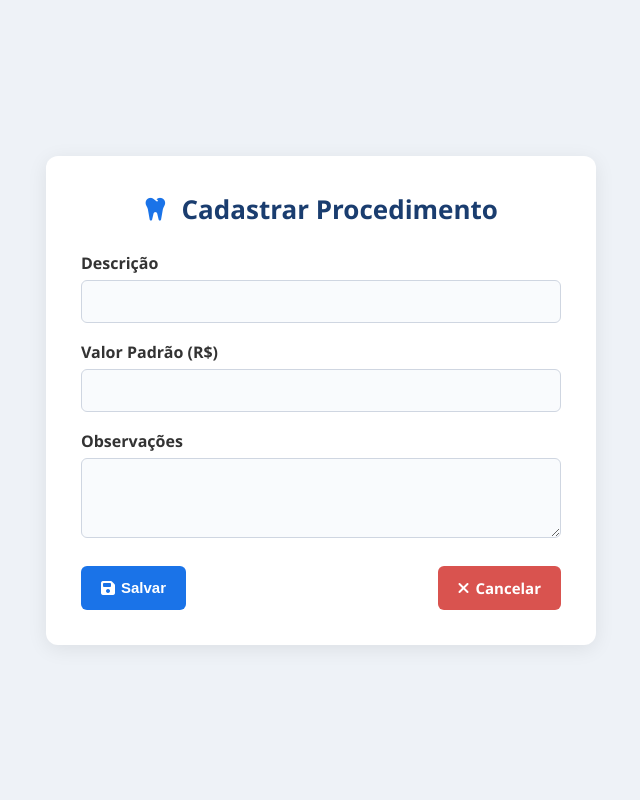
After one commit to Moreti82/clinica, a PHP site: page /procedimentos/novo.php in a window 1280 px wide. The commit adds this page. Shown: the whole page, without its empty margins (319-959 px from the left). Run offline with PHP 8.4, Linux system fonts and the light colour scheme; some libraries are stand-ins or nearby versions.

Commit message:
criando repositorio no git

```diff
--- /dev/null
+++ b/assets/css/style-novo-procedimento.css
@@ -0,0 +1,135 @@
+/* ======== RESET ======== */
+* {
+    margin: 0;
+    padding: 0;
+    box-sizing: border-box;
+}
+
+body#procedimento-body {
+    font-family: "Segoe UI", Arial, sans-serif;
+    background: #eef2f7;
+    display: flex;
+    justify-content: center;
+    align-items: center;
+    height: 100vh;
+}
+
+/* ======== CONTAINER ======== */
+#procedimento-container {
+    width: 95%;
+    max-width: 550px;
+    background: #fff;
+    padding: 35px;
+    border-radius: 12px;
+    box-shadow: 0 4px 20px rgba(0,0,0,0.08);
+}
+
+/* ======== TÍTULO ======== */
+#procedimento-title {
+    text-align: center;
+    font-size: 26px;
+    color: #1a3d6f;
+    margin-bottom: 25px;
+    font-weight: 600;
+}
+
+#procedimento-title i {
+    color: #1a73e8;
+    margin-right: 8px;
+}
+
+/* ======== FORM ======== */
+#procedimento-form {
+    display: flex;
+    flex-direction: column;
+    gap: 18px;
+}
+
+/* ======== GRUPOS ======== */
+.procedimento-group {
+    display: flex;
+    flex-direction: column;
+}
+
+.procedimento-group label {
+    font-weight: 600;
+    margin-bottom: 6px;
+    color: #333;
+}
+
+.procedimento-group input,
+.procedimento-group textarea {
+    padding: 12px;
+    border: 1px solid #cfd6e1;
+    border-radius: 6px;
+    font-size: 15px;
+    transition: 0.2s;
+    background: #f9fbfd;
+}
+
+.procedimento-group input:focus,
+.procedimento-group textarea:focus {
+    border-color: #1a73e8;
+    background: #fff;
+    box-shadow: 0 0 4px rgba(26,115,232,0.3);
+    outline: none;
+}
+
+/* ======== BOTÕES ======== */
+#procedimento-actions {
+    display: flex;
+    justify-content: space-between;
+    margin-top: 10px;
+}
+
+.procedimento-btn {
+    display: inline-flex;
+    align-items: center;
+    gap: 6px;
+    padding: 12px 20px;
+    border-radius: 6px;
+    font-size: 15px;
+    font-weight: 600;
+    text-decoration: none;
+    cursor: pointer;
+    transition: 0.2s;
+}
+
+/* Botão salvar */
+.salvar-btn {
+    background: #1a73e8;
+    color: #fff;
+    border: none;
+}
+
+.salvar-btn:hover {
+    background: #0f5ec4;
+}
+
+/* Botão cancelar */
+.cancelar-btn {
+    background: #d9534f;
+    color: #fff;
+}
+
+.cancelar-btn:hover {
+    background: #b52b27;
+}
+
+/* Ícones */
+.procedimento-btn i {
+    font-size: 16px;
+}
+
+/* ======== RESPONSIVO ======== */
+@media (max-width: 480px) {
+    #procedimento-actions {
+        flex-direction: column;
+        gap: 10px;
+    }
+
+    .procedimento-btn {
+        justify-content: center;
+        width: 100%;
+    }
+}
--- a/pacientes/listar.php
+++ b/pacientes/listar.php
@@ -59,10 +59,7 @@ $pacientes = $stmt->fetchAll(PDO::FETCH_ASSOC);
                             <a href="editar.php?id=<?= $p['id'] ?>" class="pacientes-btn-editar">
                                 <i class="fa-solid fa-pen-to-square"></i> Editar
                             </a>
-                            |
-                            <a href="excluir.php?id=<?= $p['id'] ?>" class="pacientes-btn-excluir" onclick="return confirmarExclusao()">
-                                <i class="fa-solid fa-trash"></i> Excluir
-                            </a>
+
                         </td>
                     </tr>
                 <?php endforeach; ?>
--- /dev/null
+++ b/procedimentos/novo.php
@@ -0,0 +1,48 @@
+<!DOCTYPE html>
+<html lang="pt-BR">
+<head>
+    <meta charset="UTF-8">
+    <title>Cadastrar Procedimento</title>
+    <link rel="stylesheet" href="../assets/css/style-novo-procedimento.css">
+</head>
+<body id="procedimento-body">
+    <div id="procedimento-container">
+        <h2 id="procedimento-title">
+            <i class="fas fa-tooth"></i> Cadastrar Procedimento
+        </h2>
+
+        <form id="procedimento-form" method="post" action="salvar.php">
+            <!-- Descrição -->
+            <div class="procedimento-group">
+                <label for="descricao">Descrição</label>
+                <input type="text" id="descricao" name="descricao" required>
+            </div>
+
+            <!-- Valor Padrão -->
+            <div class="procedimento-group">
+                <label for="valor_padrao">Valor Padrão (R$)</label>
+                <input type="number" step="0.01" id="valor_padrao" name="valor_padrao" required>
+            </div>
+
+            <!-- Observações -->
+            <div class="procedimento-group observacoes">
+                <label for="observacoes">Observações</label>
+                <textarea id="observacoes" name="observacoes" rows="3"></textarea>
+            </div>
+
+            <!-- Botões -->
+            <div id="procedimento-actions">
+                <button type="submit" class="procedimento-btn salvar-btn">
+                    <i class="fas fa-save"></i> Salvar
+                </button>
+                <a href="procedimentos.php" class="procedimento-btn cancelar-btn">
+                    <i class="fas fa-times"></i> Cancelar
+                </a>
+            </div>
+        </form>
+    </div>
+
+    <!-- Ícones Font Awesome -->
+    <script src="https://kit.fontawesome.com/a076d05399.js" crossorigin="anonymous"></script>
+</body>
+</html>
--- a/users/listar.php
+++ b/users/listar.php
@@ -1,6 +1,7 @@
 <?php
+
 require_once '../config/conexao.php';
-require_once '../auth/verifica_admin.php';
+/* require_once '../auth/verifica_admin.php'; */
 
 $sql = "
 SELECT u.id, u.nome, u.email, u.ativo, p.perfil
--- a/users/novo.php
+++ b/users/novo.php
@@ -1,5 +1,5 @@
 <?php
-require_once '../auth/verifica_admin.php';
+/* require_once '../auth/verifica_admin.php'; */
 require_once '../config/conexao.php';
 
 $perfis = $db->query("SELECT * FROM perfis")->fetchAll(PDO::FETCH_ASSOC);
```
Also changed, not shown: assets/css/style-procedimentos.css (added, +120 -0 lines), index.php (+17 -2 lines), pacientes/excluir.php (deleted, +0 -21 lines), procedimentos/procedimentos.php (added, +46 -0 lines), procedimentos/salvar.php (added, +31 -0 lines), db/clinica.db, 1 other file.
